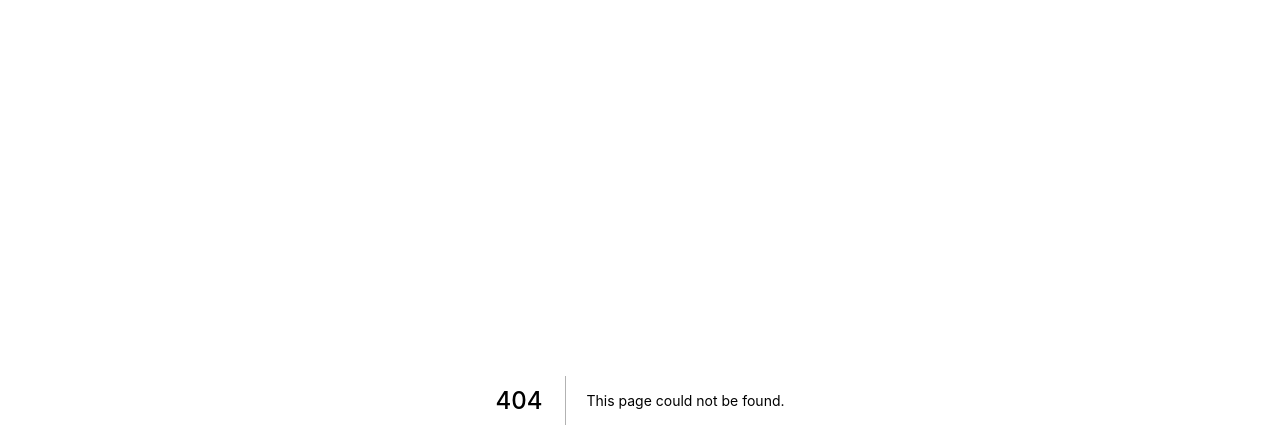
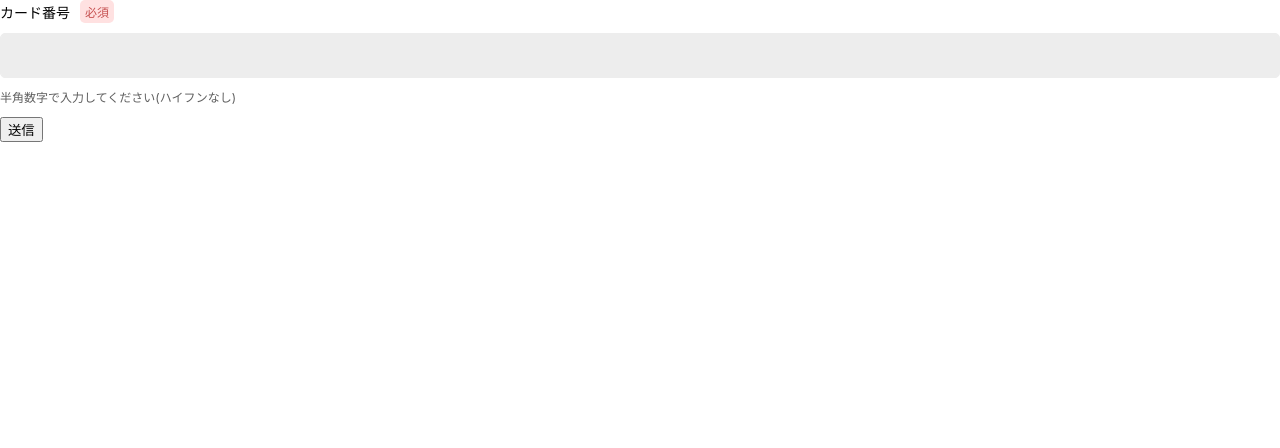
Before and after one commit to abeshi03/payment-form, a Next.js app: page /payments in a window 1280 px wide. Before the commit this address had no page. Shown: the top 448 px of the page. Built offline with nearby package versions, Linux system fonts and the light colour scheme.

Commit message:
カード番号のバリデーションを追加

```diff
--- /dev/null
+++ b/components/atoms/organisms/ControlGroups/PaymentsControlGroup/PaymentControlGroup.tsx
@@ -0,0 +1,46 @@
+/* --- libs --------------------------------------------------------------------------------------------------------- */
+import { FC, memo } from "react";
+
+/* --- assets ------------------------------------------------------------------------------------------------------- */
+import styles from "./PaymentsControlGroup.module.scss";
+import { InputField } from "../../../molecules/InputField/inputField";
+import { useForm } from "react-hook-form";
+import { PaymentDataInputValues } from "../../../../../pages/payments/ pageSettings";
+import { curdNumberErrorMessages, paymentDataValidations } from "../../../../../validations/PaymentValidations";
+
+type Props = {
+  className?: string;
+  submitFunction: (inputValue: PaymentDataInputValues) => Promise<void>;
+};
+
+export const PaymentControlGroup: FC<Props> = memo((props) => {
+  const {
+    register,
+    handleSubmit,
+    formState: { errors }
+  } = useForm<PaymentDataInputValues>();
+
+  const { className, submitFunction } = props;
+
+  return (
+    <>
+      <form className={`${className} ${styles.paymentControlGroup}`} onSubmit={handleSubmit(submitFunction)}>
+        <InputField
+          label="カード番号"
+          guidance="半角数字で入力してください(ハイフンなし)"
+          type="number"
+          required={true}
+          inputProps={register("cardNumber", {
+            required: true,
+            min: paymentDataValidations.curdNumber.min,
+            max: paymentDataValidations.curdNumber.max
+          })}
+        />
+        {errors.cardNumber && curdNumberErrorMessages(errors.cardNumber)}
+        <button type="submit">送信</button>
+      </form>
+    </>
+  );
+});
+
+PaymentControlGroup.displayName = "PaymentControlGroup";
--- /dev/null
+++ b/pages/payments/ pageSettings.ts
@@ -0,0 +1,3 @@
+export type PaymentDataInputValues = {
+  cardNumber: string;
+};
--- /dev/null
+++ b/pages/payments/index.tsx
@@ -0,0 +1,26 @@
+/* --- libs --------------------------------------------------------------------------------------------------------- */
+import { NextPage } from "next";
+
+/* --- assets ------------------------------------------------------------------------------------------------------- */
+import styles from "./payments.module.scss";
+
+/* --- components --------------------------------------------------------------------------------------------------- */
+import { PaymentControlGroup } from "../../components/atoms/organisms/ControlGroups/PaymentsControlGroup/PaymentControlGroup";
+import { SubmitHandler } from "react-hook-form";
+import { PaymentDataInputValues } from "./ pageSettings";
+import { useCallback } from "react";
+
+const PaymentsPage: NextPage = () => {
+  const submit: SubmitHandler<PaymentDataInputValues> = useCallback(async (inputValues) => {
+    console.log(inputValues);
+  }, []);
+
+  return (
+    <div className={styles.paymentsPage}>
+      {/*<h1>決済ページ</h1>*/}
+      <PaymentControlGroup submitFunction={submit} />
+    </div>
+  );
+};
+
+export default PaymentsPage;
--- /dev/null
+++ b/validations/PaymentValidations.tsx
@@ -0,0 +1,23 @@
+/* --- libs ---------------------------------------------------------------------------------------------------------- */
+import { FieldError } from "react-hook-form";
+
+export const paymentDataValidations = {
+  curdNumber: {
+    required: true,
+    min: 12,
+    max: 16
+  }
+};
+
+export const curdNumberErrorMessages = (error: FieldError) => {
+  switch (error.type) {
+    case "required":
+      return "カード番号は必須です";
+
+    case "minLength":
+      return `${paymentDataValidations.curdNumber.min}以上で入力してください`;
+
+    case "maxLength":
+      return `${paymentDataValidations.curdNumber.max}以内で入力してください`;
+  }
+};
```
Also changed, not shown: pages/payments/payments.tsx (deleted, +0 -12 lines), .eslintrc.json, .prettierrc.json, components/atoms/organisms/ControlGroups/PaymentsControlGroup/PaymentsControlGroup.tsx (deleted).
